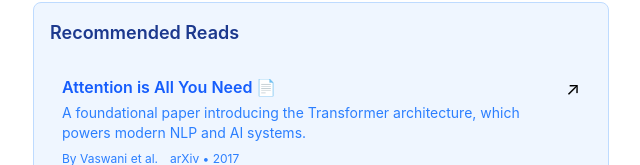
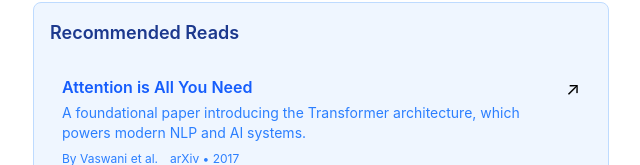
Before and after one commit to woznia93/bw, a Next.js app: page /blog in a window 1280 px wide. Shown: the part 198-363 px from the top of the page, without its empty margins (319-959 px from the left). Built offline with nearby package versions, Linux system fonts and the light colour scheme.

Commit message:
Updates to rec reads

```diff
--- a/src/app/blog/page.tsx
+++ b/src/app/blog/page.tsx
@@ -26,7 +26,7 @@
             <div className="flex justify-between items-start gap-2">
               <div className="flex-1">
                 <h3 className="font-semibold text-blue-600 dark:text-blue-300 hover:underline">
-                  Attention is All You Need 📄
+                  Attention is All You Need
                 </h3>
                 <p className="text-sm text-blue-500 dark:text-blue-400 mt-1">
                   A foundational paper introducing the Transformer architecture, which powers modern NLP and AI systems.
```
